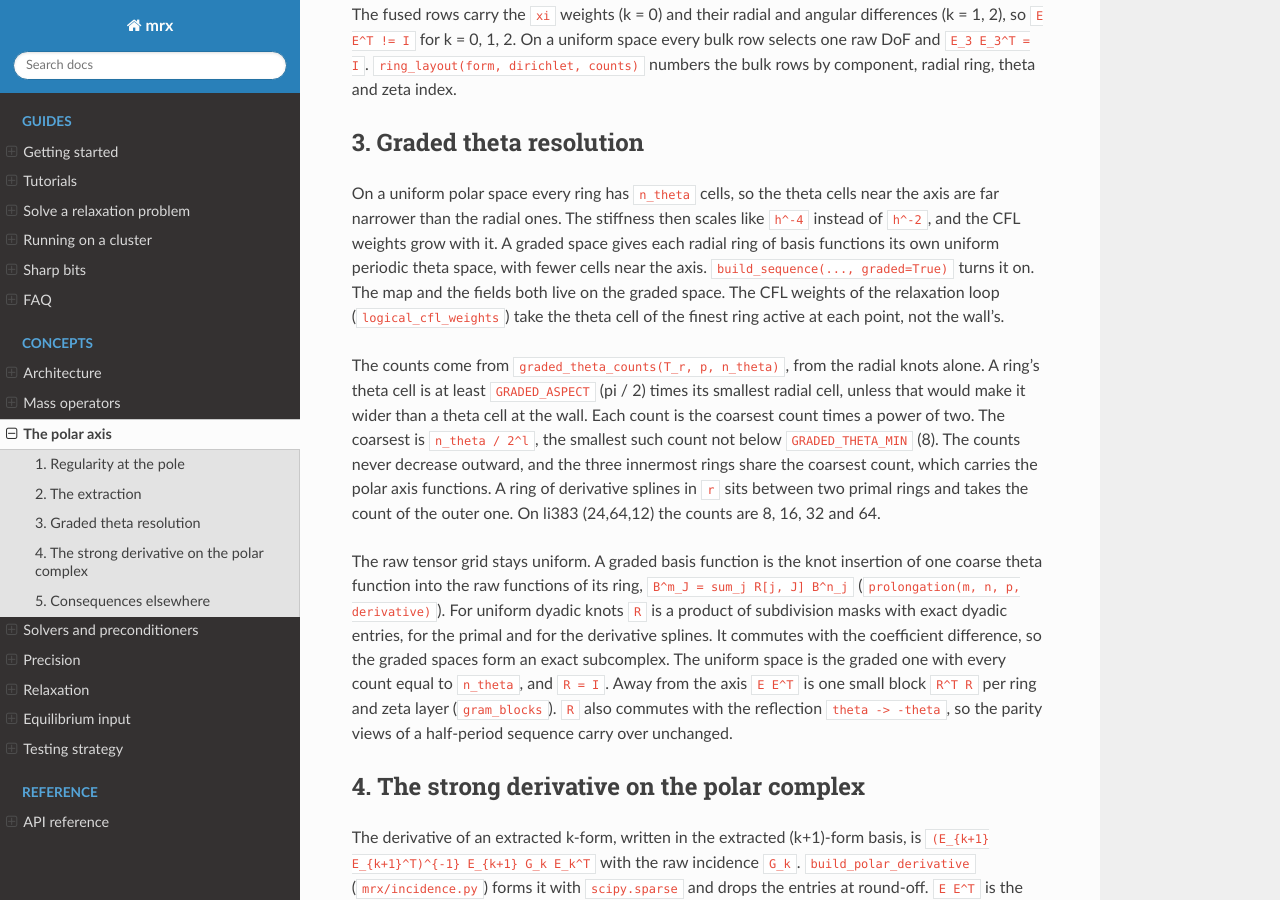
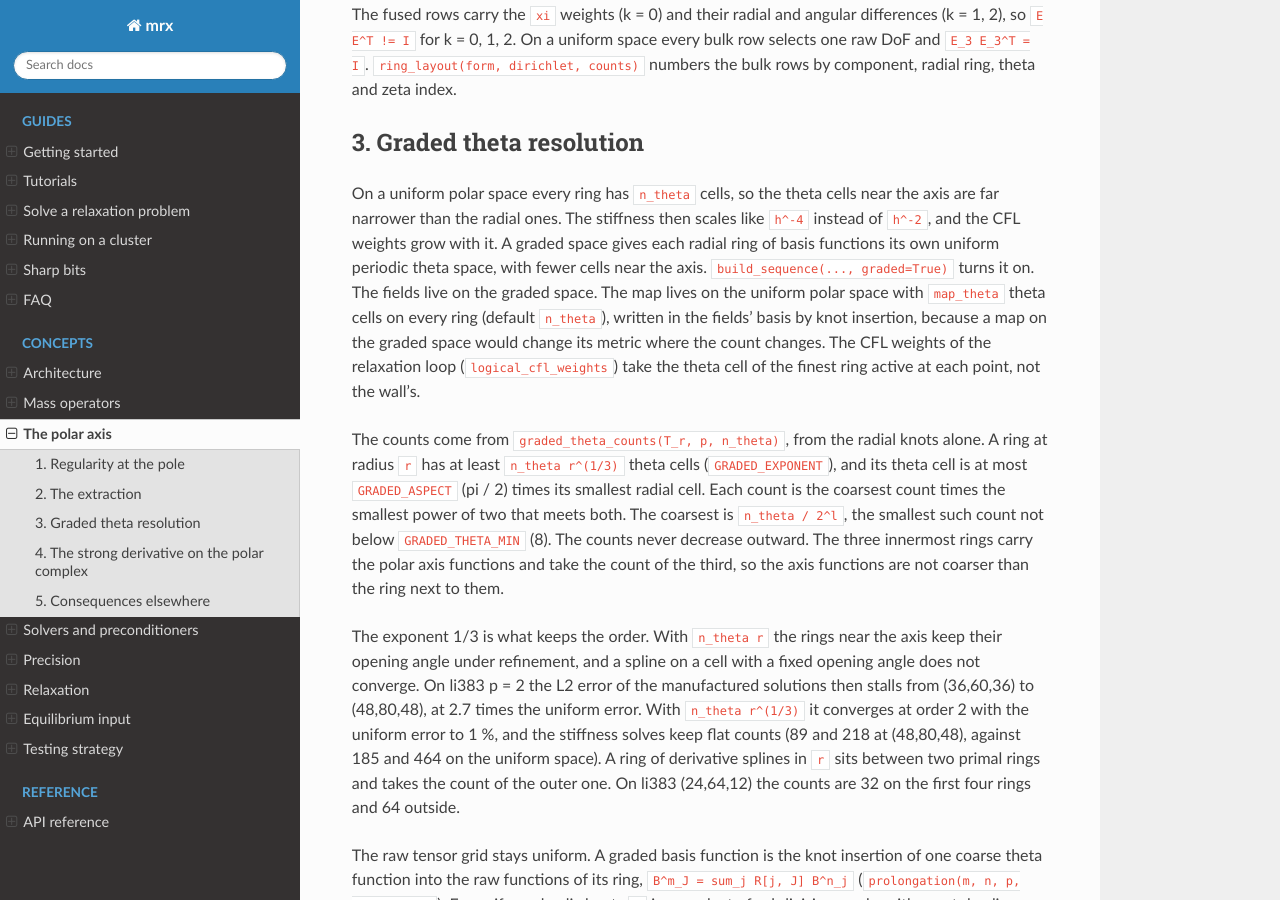
Before and after one commit to ToBlick/mrx, a Sphinx documentation site: the page built from docs/source/concepts/polar.md, in a window 1280 px wide and 900 px high, scrolled down 1148 px. Built offline with Sphinx 7.4.7 and the Read the Docs theme 3.1.0, drawn with Linux system fonts in a browser that asks for light colours.

Commit message:
Graded rings keep n_theta r^(1/3) theta cells
graded_theta_counts asks for at least n_theta r^(1/3) cells on a ring (GRADED_EXPONENT), rounds up to the next
power of two, and gives the three axis rings the count of the third. With n_theta r the rings near the axis kept
their opening angle under refinement and the error stalled: li383 p = 2, the four test_poisson solutions in true L2,
36 -> 48 rates 0.98 / 0.76 / 0.86 / 1.88, 2.7x the uniform error at (48,80,48). The new rule converges at order
2.01-2.03 with the uniform error to 1 %, 5.5 % fewer DoFs than uniform, and keeps the test L0 / L1 counts flat (89 /
218 at 48, 94 / 234 at 60, uniform 185 / 464 and 212 / 544).

The rule only coarsens rings on fine radial meshes, so the test fixture moves from (12,20,12) to (16,32,12) to keep a
count jump (axis rings 16, the rest 32). Bands re-measured there: test_poisson 8.408e-3 / 1.173e-2 / 2.421e-2 /
3.989e-2, slab model kappa 4.04 (band 5), traced iota 1.06e-3, drift 3.23e-4. test_shape_ad compares with the
Richardson extrapolation of the central differences at 1e-3 and 5e-4 (9.1e-8 of the derivative): the plain central
difference has an eps^2 error of 3.1e-6 on the new fixture, above its bound of 1e-6.

docs/source/concepts/polar.md states the rule and why, and no longer says the map lives on the graded space.
Suite on 8 CPU cores: 32 passed in 353 s.

```diff
--- a/docs/source/concepts/polar.md
+++ b/docs/source/concepts/polar.md
@@ -57,21 +57,33 @@ near the axis are far narrower than the radial ones. The stiffness then
 scales like `h^-4` instead of `h^-2`, and the CFL weights grow with it. A
 graded space gives each radial ring of basis functions its own uniform
 periodic theta space, with fewer cells near the axis.
-`build_sequence(..., graded=True)` turns it on. The map and the fields both
-live on the graded space. The CFL weights of the relaxation loop
+`build_sequence(..., graded=True)` turns it on. The fields live on the graded
+space. The map lives on the uniform polar space with `map_theta` theta cells on
+every ring (default `n_theta`), written in the fields' basis by knot insertion,
+because a map on the graded space would change its metric where the count
+changes. The CFL weights of the relaxation loop
 (`logical_cfl_weights`) take the theta cell of the finest ring active at
 each point, not the wall's.
 
 The counts come from `graded_theta_counts(T_r, p, n_theta)`, from the radial
-knots alone. A ring's theta cell is at least `GRADED_ASPECT` (pi / 2) times
-its smallest radial cell, unless that would make it wider than a theta cell
-at the wall. Each count is the coarsest count times a power of two. The
-coarsest is `n_theta / 2^l`, the smallest such count not below
-`GRADED_THETA_MIN` (8). The counts never decrease outward, and the three
-innermost rings share the coarsest count, which carries the polar axis
-functions. A ring of derivative splines in `r` sits between two primal rings
-and takes the count of the outer one. On li383 (24,64,12) the counts are 8,
-16, 32 and 64.
+knots alone. A ring at radius `r` has at least `n_theta r^(1/3)` theta cells
+(`GRADED_EXPONENT`), and its theta cell is at most `GRADED_ASPECT` (pi / 2)
+times its smallest radial cell. Each count is the coarsest count times the
+smallest power of two that meets both. The coarsest is `n_theta / 2^l`, the
+smallest such count not below `GRADED_THETA_MIN` (8). The counts never decrease
+outward. The three innermost rings carry the polar axis functions and take the
+count of the third, so the axis functions are not coarser than the ring next to
+them.
+
+The exponent 1/3 is what keeps the order. With `n_theta r` the rings near the
+axis keep their opening angle under refinement, and a spline on a cell with a
+fixed opening angle does not converge. On li383 p = 2 the L2 error of the
+manufactured solutions then stalls from (36,60,36) to (48,80,48), at 2.7 times
+the uniform error. With `n_theta r^(1/3)` it converges at order 2 with the
+uniform error to 1 %, and the stiffness solves keep flat counts (89 and 218 at
+(48,80,48), against 185 and 464 on the uniform space). A ring of derivative splines in `r` sits between two primal rings
+and takes the count of the outer one. On li383 (24,64,12) the counts are
+32 on the first four rings and 64 outside.
 
 The raw tensor grid stays uniform. A graded basis function is the knot
 insertion of one coarse theta function into the raw functions of its ring,
```
Also changed, not shown: docs/source/concepts/testing_strategy.md (+1 -1 lines), 6 other files.
